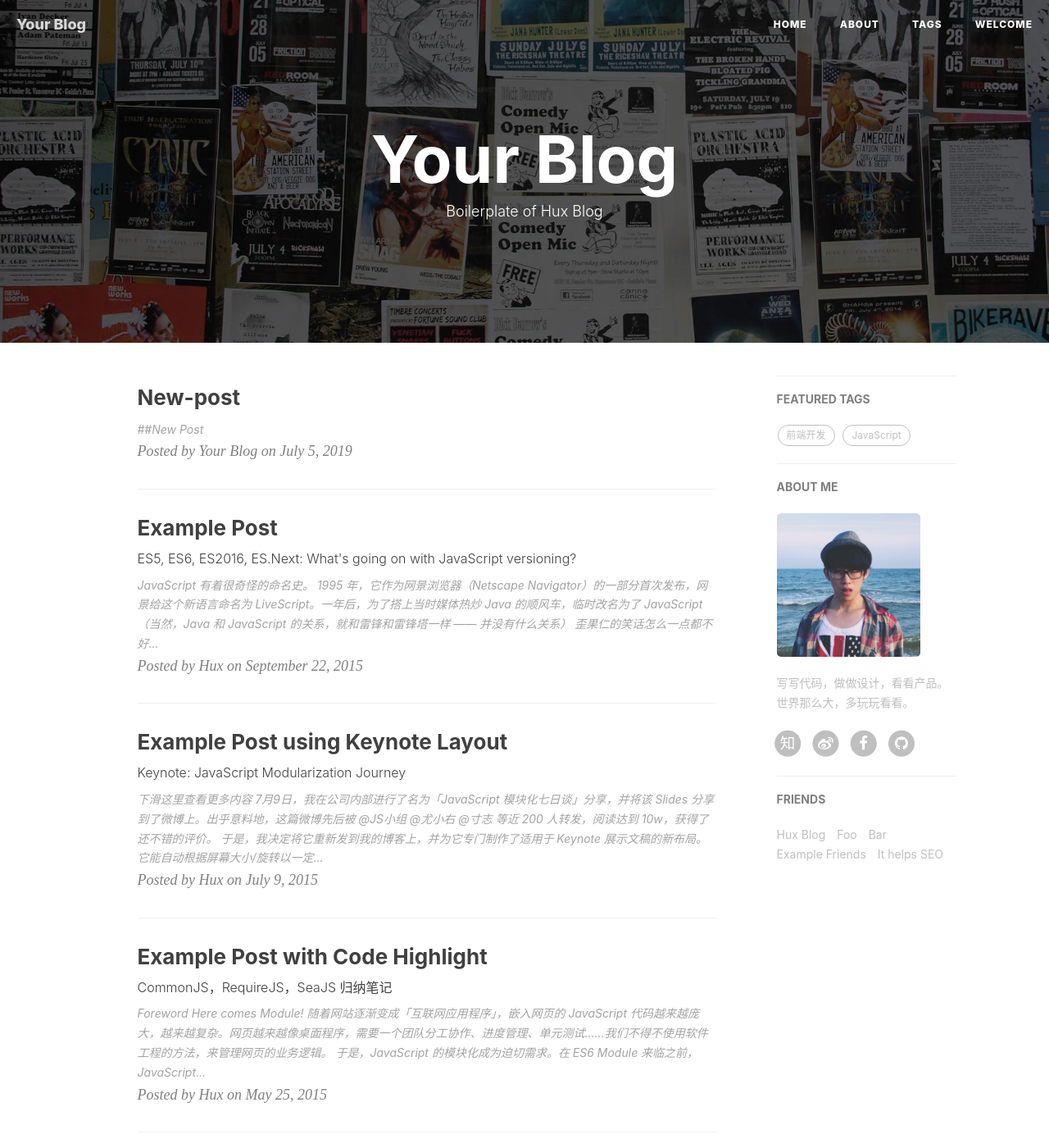
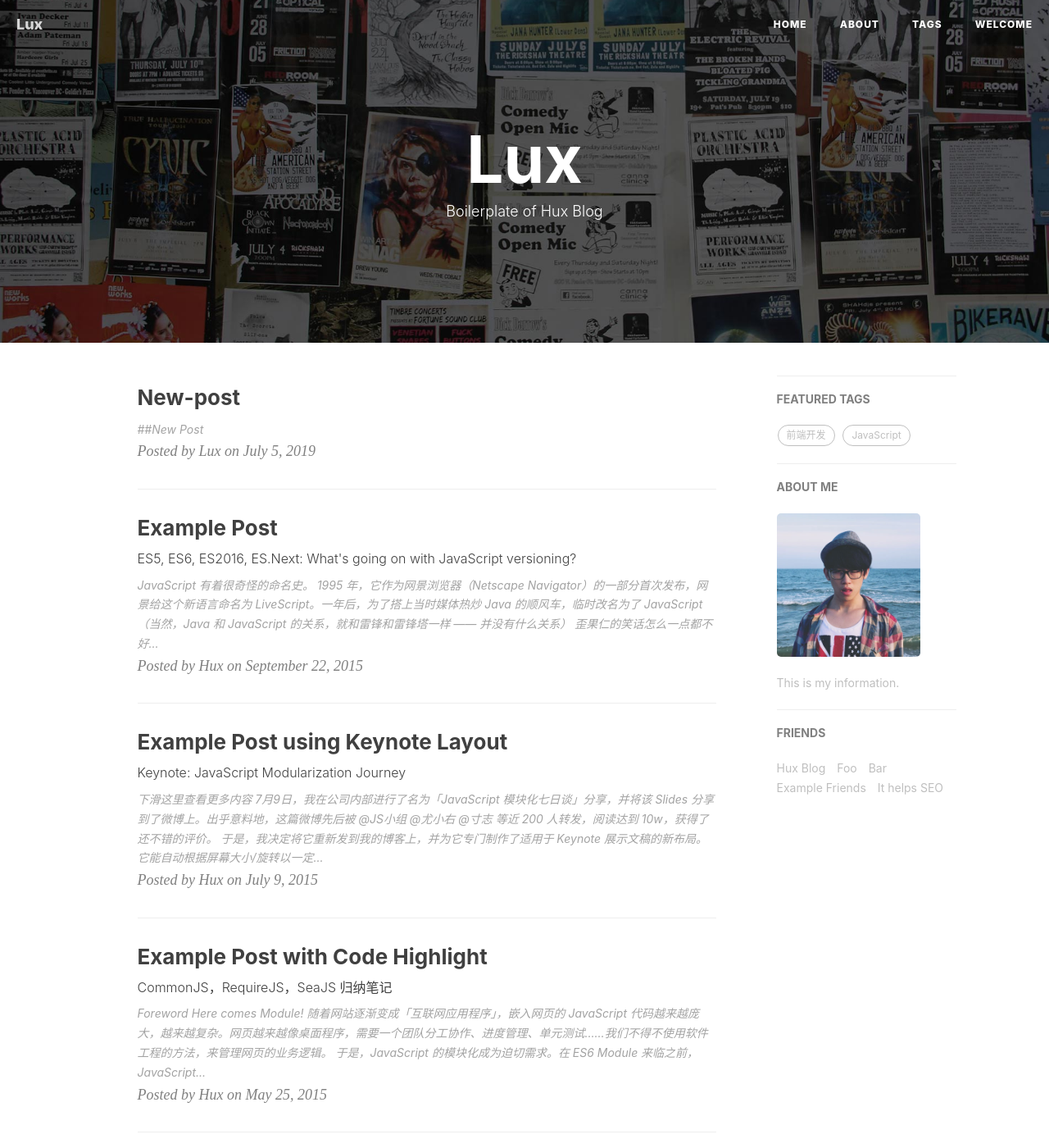
Before and after one commit to theartsnetwork/lux, a Jekyll site: the page built from index.html, in a window 1280 px wide and 1400 px high. Shown: the whole window at 82% size. Built offline with Jekyll 4.4.1, drawn with Linux system fonts in a browser that asks for light colours; nearby versions of some CDN libraries; the list of posts is cut into pages by our own code; comment, search, counter and statistics services are not loaded; some of the changed text lies outside the part shown.

Commit message:
Updated Config

```diff
--- a/_config.yml
+++ b/_config.yml
@@ -1,6 +1,6 @@
 ---
-title: Your Blog
-timezone: UTC
+title: Lux
+timezone: Asia/Kolkata
 collections:
   posts:
     title: Posts
@@ -8,18 +8,18 @@ collections:
   uploads:
     title: Uploads
     output: true
-SEOTitle: 你的博客 | Your Blog
+SEOTitle: Lux by Art
 header-img: img/home-bg.jpg
-email: huxpro@gmail.com
-description: ''
-keyword: ''
-url: http://huangxuan.me
+email:
+description:
+keyword:
+url:
 baseurl: "/huxblog-boilerplate"
 RSS: false
-weibo_username: huxpro
-zhihu_username: huxpro
-github_username: huxpro
-facebook_username: huxpro
+weibo_username:
+zhihu_username:
+github_username:
+facebook_username:
 highlighter: rouge
 permalink: pretty
 paginate: 10
@@ -37,11 +37,11 @@ kramdown:
   input: GFM
 duoshuo_username: huxblog
 duoshuo_share: true
-ba_track_id: 4cc1f2d8f3067386cc5cdb626a202900
-ga_track_id: UA-49627206-1
-ga_domain: huangxuan.me
+ba_track_id: " "
+ga_track_id: " "
+ga_domain:
 sidebar: true
-sidebar-about-description: 写写代码，做做设计，看看产品。世界那么大，多玩玩看看。
+sidebar-about-description: 'This is my information. '
 sidebar-avatar: "/img/avatar-hux.jpg"
 featured-tags: true
 featured-condition-size: 1
```
